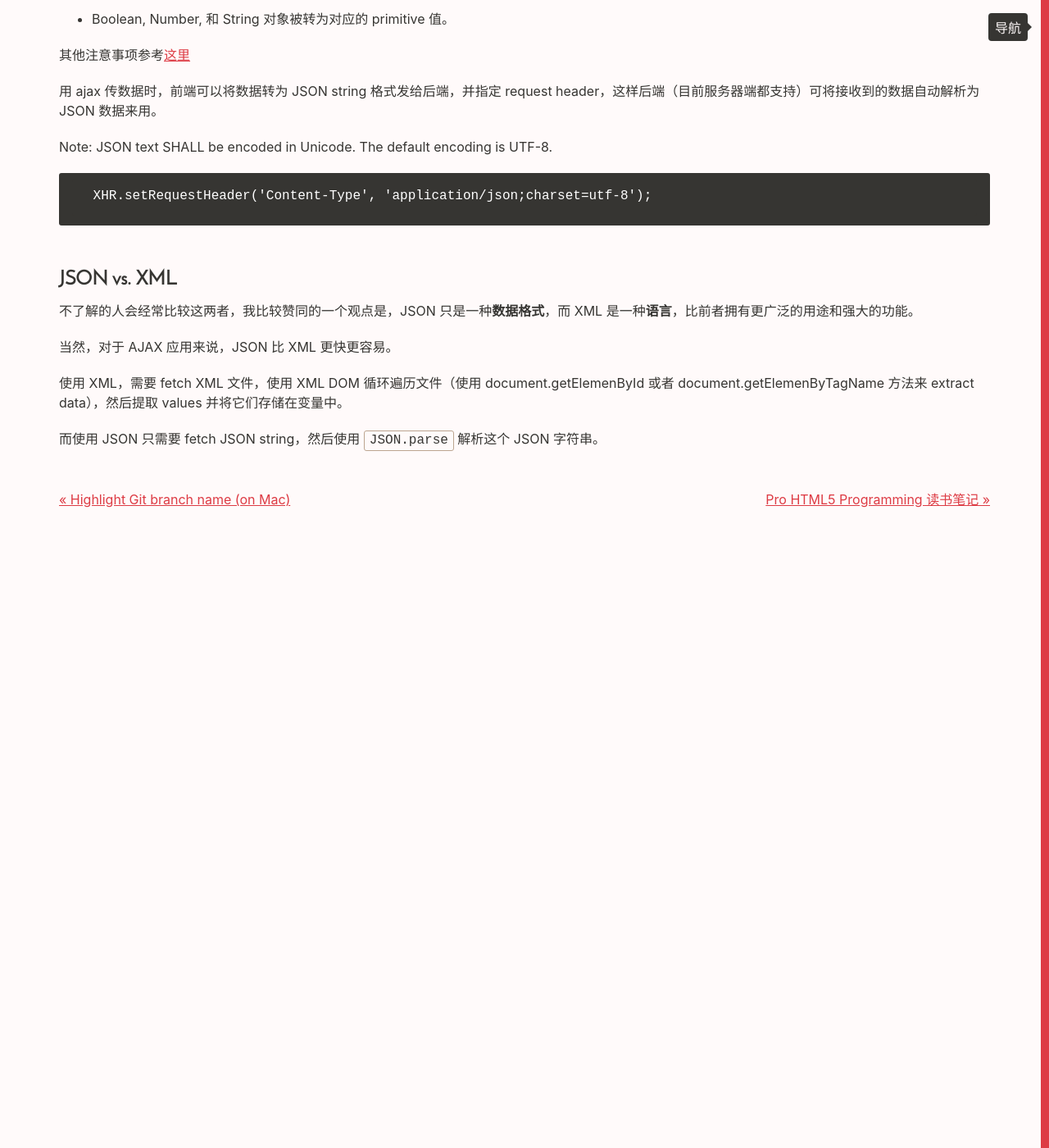
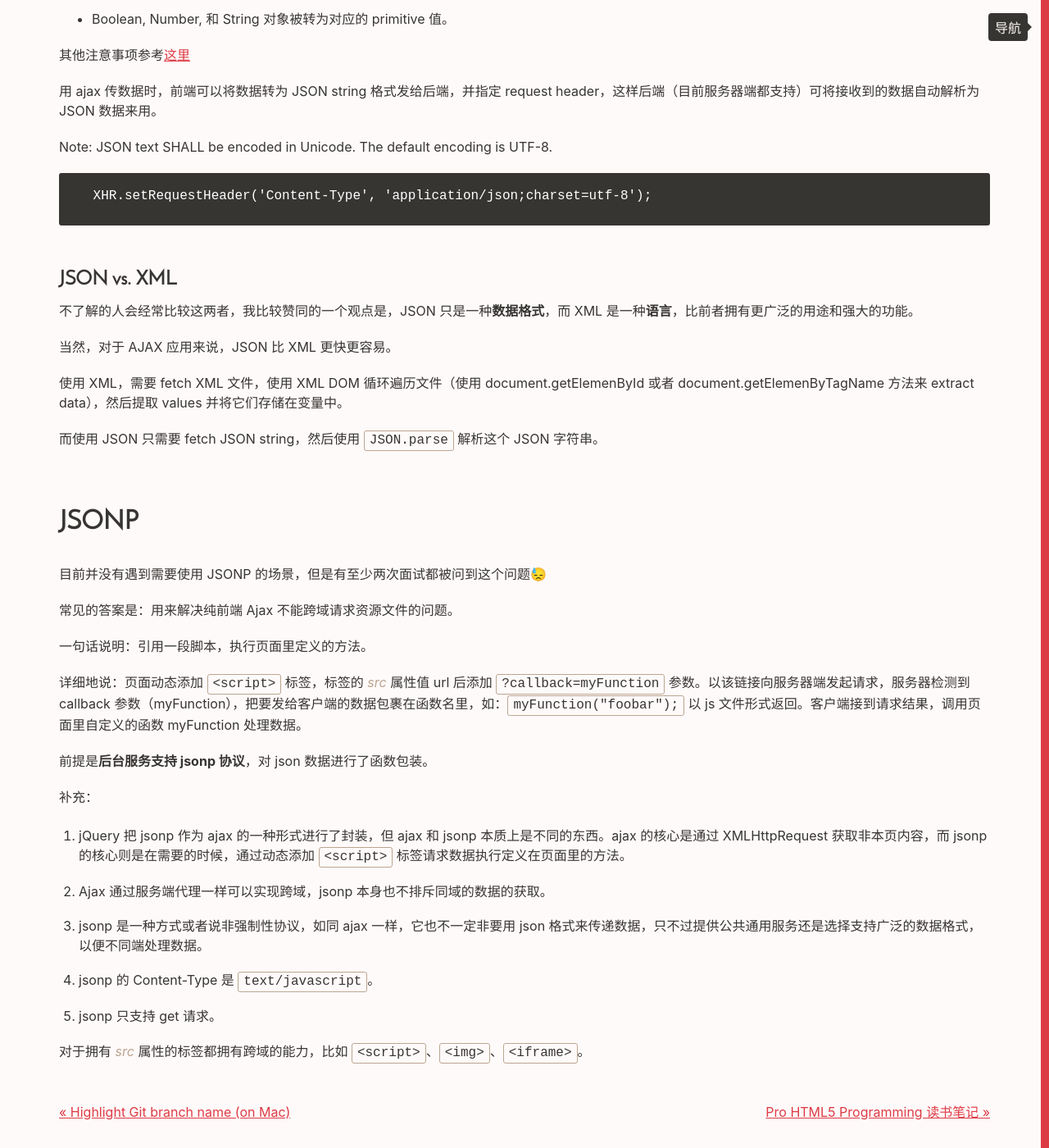
Before and after one commit to Vivi-wu/dive-into-web, a Jekyll site: the page built from _posts/2015-07-15-JavaScript-JSON.markdown, in a window 1280 px wide and 1400 px high, scrolled down 1115 px. Shown: the whole window at 82% size. Built offline with Jekyll 4.4.1, drawn with Linux system fonts in a browser that asks for light colours; some of the changed text lies outside the part shown.

Commit message:
add jsonp

```diff
--- a/_posts/2015-07-15-JavaScript-JSON.markdown
+++ b/_posts/2015-07-15-JavaScript-JSON.markdown
@@ -1,5 +1,5 @@
 ---
-title:  "JavaScript JSON"
+title:  "JavaScript JSON, JSONP"
 category: JavaScript
 ---
 JSON 是指 **J**ava**S**cript **O**bject **N**otation, 是一种轻量级的数据存储和传输格式，独立于语言（text only，可用任何编程语言来读取和生产 JSON 数据）。
@@ -57,3 +57,25 @@ Note: JSON text SHALL be encoded in Unicode. The default encoding is UTF-8.
 使用 XML，需要 fetch XML 文件，使用 XML DOM 循环遍历文件（使用 document.getElemenById 或者 document.getElemenByTagName 方法来 extract data），然后提取 values 并将它们存储在变量中。
 
 而使用 JSON 只需要 fetch JSON string，然后使用 `JSON.parse` 解析这个 JSON 字符串。
+
+## JSONP
+
+目前并没有遇到需要使用 JSONP 的场景，但是有至少两次面试都被问到这个问题😓
+
+常见的答案是：用来解决纯前端 Ajax 不能跨域请求资源文件的问题。
+
+一句话说明：引用一段脚本，执行页面里定义的方法。
+
+详细地说：页面动态添加 `<script>` 标签，标签的 _src_ 属性值 url 后添加 `?callback=myFunction` 参数。以该链接向服务器端发起请求，服务器检测到 callback 参数（myFunction），把要发给客户端的数据包裹在函数名里，如：`myFunction("foobar");` 以 js 文件形式返回。客户端接到请求结果，调用页面里自定义的函数 myFunction 处理数据。
+
+前提是**后台服务支持 jsonp 协议**，对 json 数据进行了函数包装。
+
+补充：
+
+1. jQuery 把 jsonp 作为 ajax 的一种形式进行了封装，但 ajax 和 jsonp 本质上是不同的东西。ajax 的核心是通过 XMLHttpRequest 获取非本页内容，而 jsonp 的核心则是在需要的时候，通过动态添加 `<script>` 标签请求数据执行定义在页面里的方法。
+2. Ajax 通过服务端代理一样可以实现跨域，jsonp 本身也不排斥同域的数据的获取。
+3. jsonp 是一种方式或者说非强制性协议，如同 ajax 一样，它也不一定非要用 json 格式来传递数据，只不过提供公共通用服务还是选择支持广泛的数据格式，以便不同端处理数据。
+4. jsonp 的 Content-Type 是 `text/javascript`。
+5. jsonp 只支持 get 请求。
+
+对于拥有 _src_ 属性的标签都拥有跨域的能力，比如 `<script>`、`<img>`、`<iframe>`。
```
